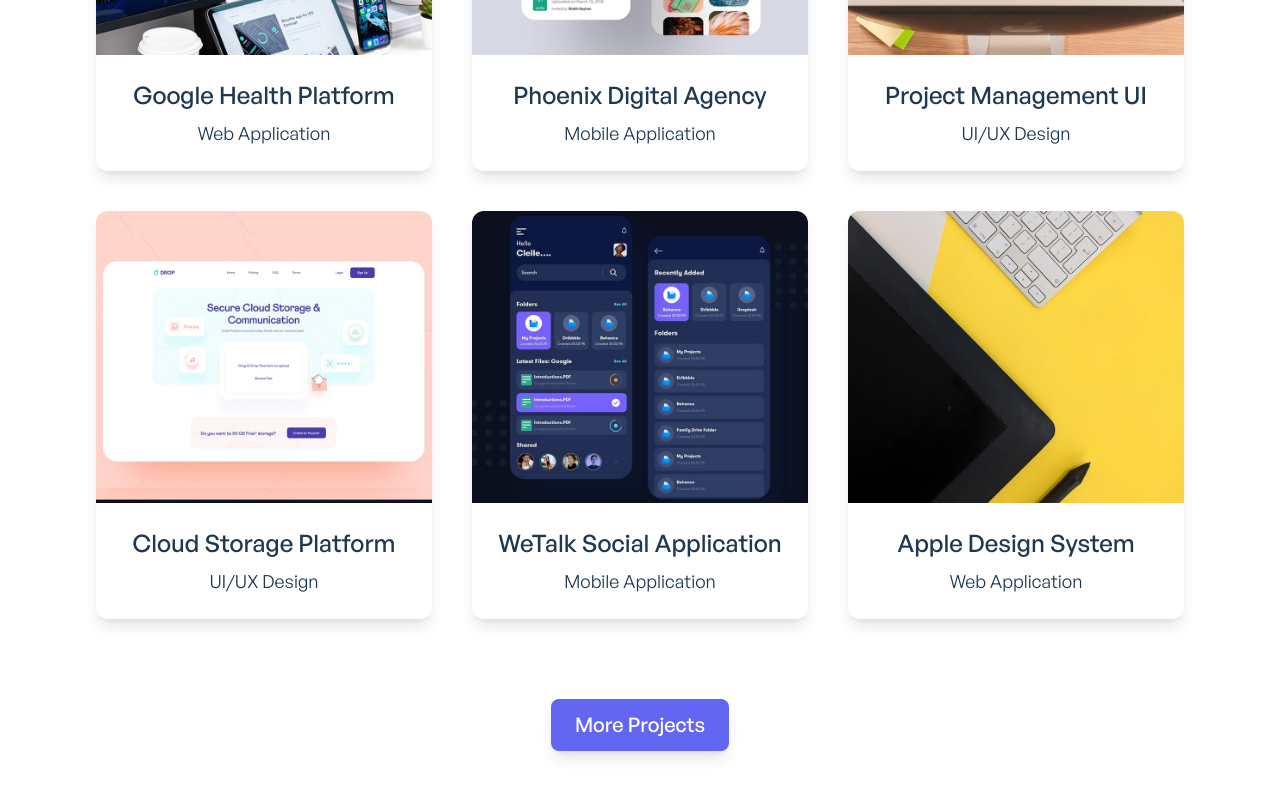
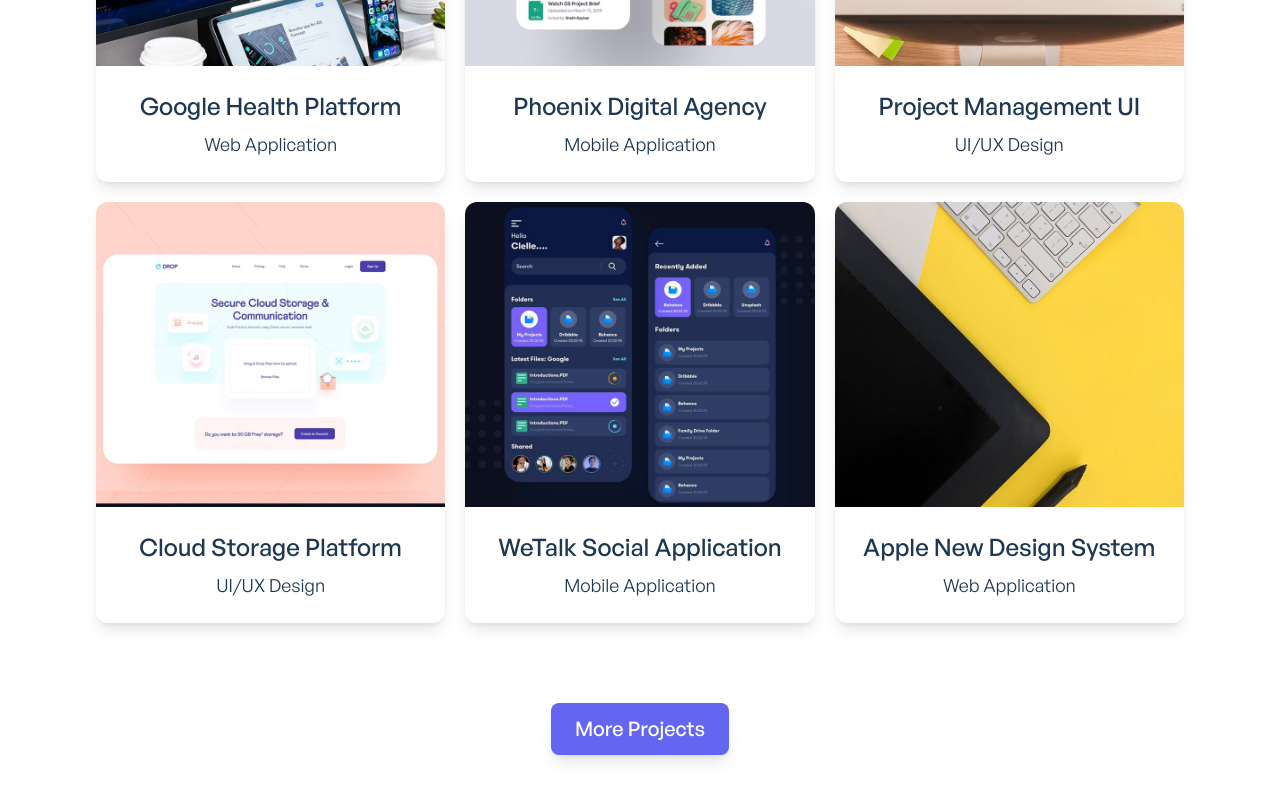
Before and after one commit to Hornet-Developer/Portfolio-Next.js, a Next.js app: page / in a window 1280 px wide. Shown: the part 1317-2117 px from the top of the page. Built offline with nearby package versions, Linux system fonts and the light colour scheme.

Commit message:
Projects grid spacing and alignment

```diff
--- a/components/projects/ProjectsGrid.jsx
+++ b/components/projects/ProjectsGrid.jsx
@@ -106,7 +106,7 @@ function ProjectsGrid() {
 				</div>
 			</div>
 
-			<div className="grid grid-cols-1 sm:grid-cols-2 lg:grid-cols-3 mt-6 sm:gap-10">
+			<div className="grid grid-cols-1 sm:grid-cols-2 lg:grid-cols-3 mt-6 sm:gap-5">
 				{selectProject
 					? selectProjectsByCategory.map((project, index) => {
 							return <ProjectSingle key={index} {...project} />;
--- a/data/projectsData.js
+++ b/data/projectsData.js
@@ -633,36 +633,36 @@ export const projectsData = [
 			// 		id: uuidv4(),
 			// 		name: 'Youtube',
 			// 		icon: <FiYoutube />,
-			// 		url: 'https://www.youtube.com/c/StomanStudio',
+			// 		url: 'https://www.youtube.com/c/realstoman',
 			// 	},
 			// ],
 		},
 	},
 	{
 		id: 6,
-		title: 'Apple Design System',
-		url: 'apple-design-system',
+		title: 'Apple New Design System',
+		url: 'apple-new-design-system',
 		category: 'Web Application',
 		img: '/images/web-project-1.jpg',
 		ProjectHeader: {
-			title: 'Apple Design System',
+			title: 'Apple New Design System',
 			publishDate: 'Jul 26, 2021',
 			tags: 'UI / Frontend',
 		},
 		ProjectImages: [
 			{
 				id: uuidv4(),
-				title: 'Kabul Apple Design System',
+				title: 'Kabul Apple New Design System',
 				img: '/images/ui-project-1.jpg',
 			},
 			{
 				id: uuidv4(),
-				title: 'Kabul Apple Design System',
+				title: 'Kabul Apple New Design System',
 				img: '/images/web-project-2.jpg',
 			},
 			{
 				id: uuidv4(),
-				title: 'Kabul Apple Design System',
+				title: 'Kabul Apple New Design System',
 				img: '/images/mobile-project-2.jpg',
 			},
 		],
```
